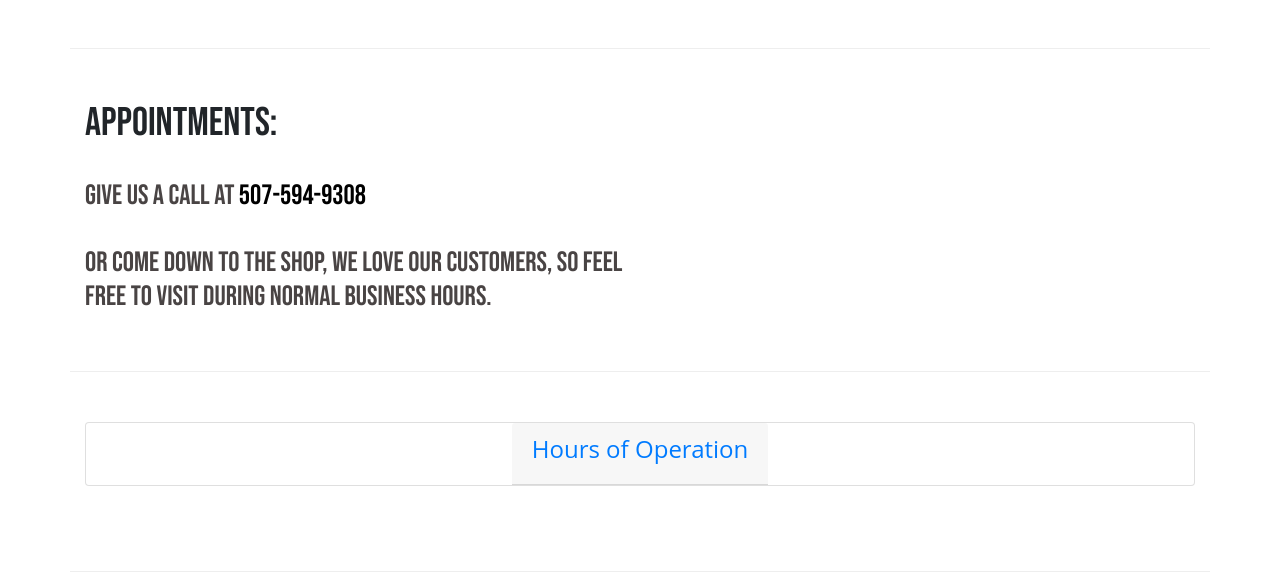
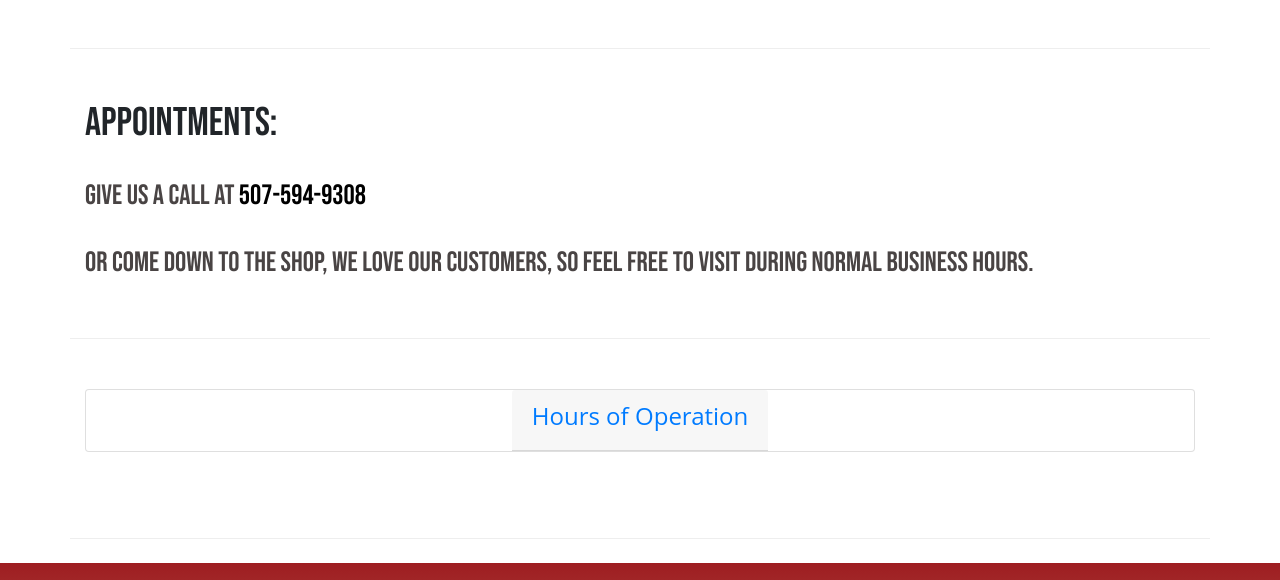
Before and after one commit to once-2021-07-06-bootstrap/unique-hair-and-ink, a website: page index.html in a window 1280 px wide. Shown: the part 1351-1931 px from the top of the page. Drawn offline with nearby package versions, Linux system fonts and the light colour scheme.

Commit message:
Fixed Appointments section

```diff
--- a/index.html
+++ b/index.html
@@ -162,7 +162,7 @@
 
     <div class="container">
         <div class="row row-content">
-            <div class="col-sm-6">
+            <div class="col-sm-12">
                 <h1>Appointments:</h1>
                 <br>
                 <h3>Give us a Call at <a href="tel:+1-507-594-9308">507-594-9308</a> <br><br> Or Come Down to the Shop, We love our customers, so feel free to visit during normal business hours. </h3>
```
